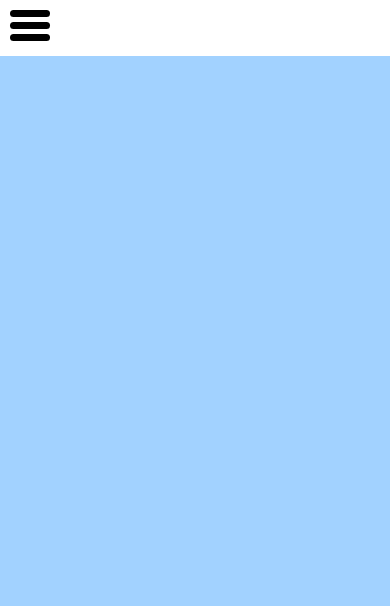
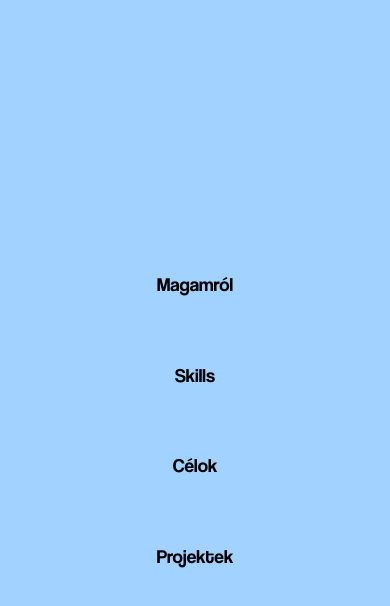
Before and after one commit to bufer99/Portfolio, a React (Create React App) app in the folder portfolio-react/: page / in a window 390 px wide. Shown: the top 606 px of the page. Built offline with nearby package versions, Linux system fonts and the light colour scheme.

Commit message:
added mobile landing page

```diff
--- a/portfolio-react/src/components/Layout.js
+++ b/portfolio-react/src/components/Layout.js
@@ -1,5 +1,5 @@
 import styled from 'styled-components'
-import { useEffect, useState, useRef } from 'react'
+import { useEffect, useState } from 'react'
 import { motion, useCycle } from "framer-motion"
 import { Outlet, useNavigate, useLocation } from 'react-router-dom';
 import { AnimatedPage } from './AnimatedPage';
@@ -33,16 +33,16 @@ export const Layout = () => {
 
 
 
-    const [itemtransition, setTransition] = useState(Array(menuItems.length).fill(0));
+    //const [itemtransition, setTransition] = useState(Array(menuItems.length).fill(0));
     const [isColumn, setIsColumn] = useState(window.innerWidth <= 768);
     const [isOpen, toggleOpen] = useCycle(false, true);
 
     const click = (param) => (e) => {
 
         setClick(true)
-        const copy = [...itemtransition]
-        const index = e.target.closest('div').id;
-        setTransition(copy.map((e, i) => (Math.abs(index - i) + 1) / 10))
+        //const copy = [...itemtransition]
+        //const index = e.target.closest('div').id;
+        //setTransition(copy.map((e, i) => (Math.abs(index - i) + 1) / 10))
         setTimeout(() => navigate(`/${param}`), 300)
     }
 
@@ -56,13 +56,16 @@ export const Layout = () => {
         <Home layout prop={clickOnMenu || !isHome ? '1fr' : 'minmax(100px, 1fr) 1fr'}>
             <NavWrapper
                 id='NavWrapper'
-                layout
-                row={clickOnMenu || isColumn || !isHome ? '1' : '1 / span 2'}
-                align={clickOnMenu || isColumn || !isHome ? 'start' : undefined}
-                bg={clickOnMenu || isColumn || !isHome ? 'white' : undefined}
+                layout = {!isColumn}
+                row={ (clickOnMenu && !isColumn) || !isHome ? '1' : '1 / span 2'}
+                align={ (clickOnMenu && !isColumn) || !isHome ? 'start' : undefined}
+                bg={ (clickOnMenu && !isColumn) || !isHome ? 'white' : undefined}
             >
 
-                <BurgerContainer id='burgerContainer'>
+                <BurgerContainer
+                    id='burgerContainer'
+                    display={!isHome && isColumn ? 'flex' : undefined}
+                >
                     <BurgerNav isOpen={isOpen} toggle={() => toggleOpen()} />
                 </BurgerContainer>
 
@@ -71,11 +74,10 @@ export const Layout = () => {
                     variants={sideMenuVariants}
                 />
 
-                <Navigation click={click} menuItems={menuItems} location={location} />
+                <Navigation display={isHome && isColumn} click={click} menuItems={menuItems} location={location} />
 
             </NavWrapper>
             <AnimatedPage>
-                {/*isHome && isColumn && <Navigation mobile={true} click={click} menuItems={menuItems} location={location} />*/}
                 <Outlet />
             </AnimatedPage>
         </Home>
@@ -86,7 +88,7 @@ const BurgerContainer = styled.div`
     width: fit-content;
     display: none;
     @media screen and (max-width: 768px){
-        display: flex;
+        display: ${props => props.display}
     }
 `
 
--- a/portfolio-react/src/components/Navigation/Navigation.js
+++ b/portfolio-react/src/components/Navigation/Navigation.js
@@ -1,12 +1,12 @@
 import styled from "styled-components";
 import { motion } from "framer-motion";
 
-export const Navigation = ({menuItems, click, location, mobile}) => {
+export const Navigation = ({menuItems, click, location, display}) => {
 
     return (
         <Nav
             layout
-            display = { mobile ? undefined : "none"}
+            display = { display ? undefined : "none"}
         >
             {menuItems.map((e, i) => {
                 const key = Object.keys(e)[0];
```
